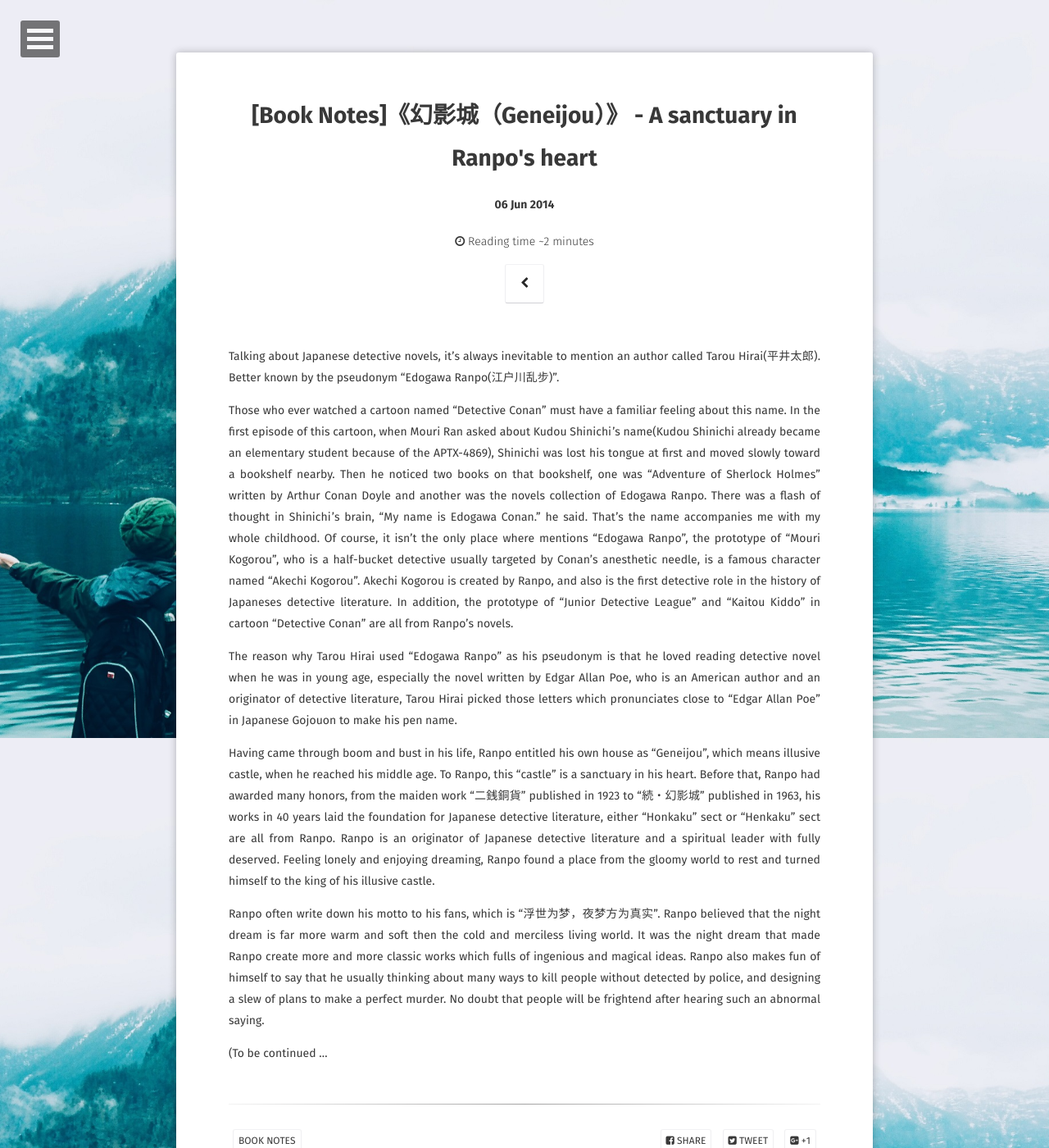
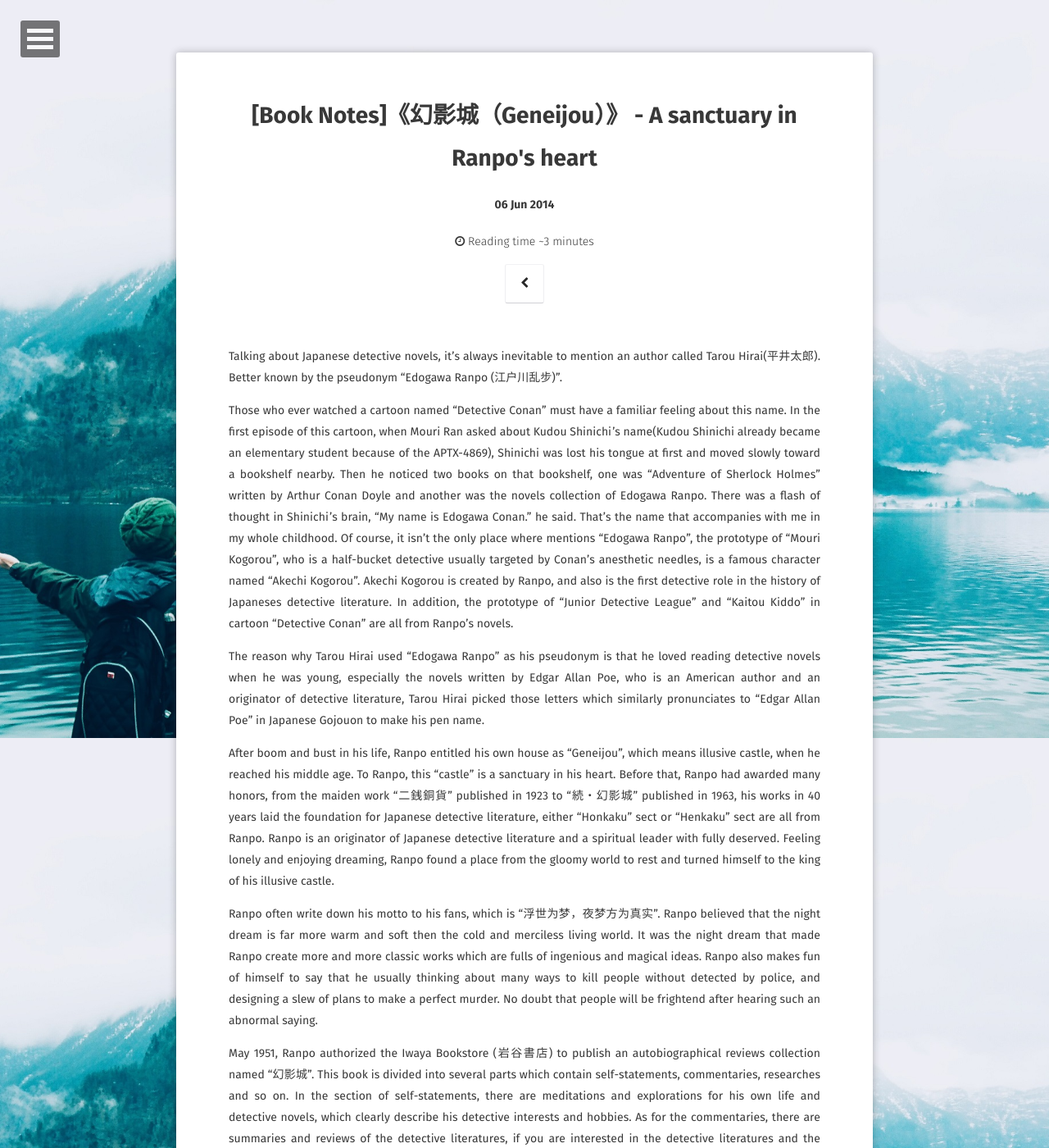
Before and after one commit to ligggnin/ligggnin.github.io, a Jekyll site: the page built from _posts/2014-06-06-book notes-Geneijo-a sanctuary in ranpo's heart.md, in a window 1280 px wide and 1400 px high. Shown: the whole window at 82% size. Built offline with Jekyll 4.4.1, drawn with Linux system fonts in a browser that asks for light colours; some web fonts are replaced; comment, search, counter and statistics services are not loaded; some of the changed text lies outside the part shown.

Commit message:
Update 2014-06-06-book notes-Geneijo-a sanctuary in ranpo's heart.md

```diff
--- a/_posts/2014-06-06-book notes-Geneijo-a sanctuary in ranpo's heart.md
+++ b/_posts/2014-06-06-book notes-Geneijo-a sanctuary in ranpo's heart.md
@@ -7,14 +7,16 @@ tags: [book notes]
 comments: true
 ---
 
-Talking about Japanese detective novels, it's always inevitable to mention an author called Tarou Hirai(平井太郎). Better known by the pseudonym "Edogawa Ranpo(江户川乱步)".
+Talking about Japanese detective novels, it's always inevitable to mention an author called Tarou Hirai(平井太郎). Better known by the pseudonym "Edogawa Ranpo (江户川乱步)".
 
-Those who ever watched a cartoon named "Detective Conan" must have a familiar feeling about this name. In the first episode of this cartoon, when Mouri Ran asked about Kudou Shinichi's name(Kudou Shinichi already became an elementary student because of the APTX-4869), Shinichi was lost his tongue at first and moved slowly toward a bookshelf nearby. Then he noticed two books on that bookshelf, one was "Adventure of Sherlock Holmes" written by Arthur Conan Doyle and another was the novels collection of Edogawa Ranpo. There was a flash of thought in Shinichi's brain, "My name is Edogawa Conan." he said. That's the name accompanies me with my whole childhood. Of course, it isn't the only place where mentions "Edogawa Ranpo", the prototype of "Mouri Kogorou", who is a half-bucket detective usually targeted by Conan's anesthetic needle, is a famous character named "Akechi Kogorou". Akechi Kogorou is created by Ranpo, and also is the first detective role in the history of Japaneses detective literature. In addition, the prototype of "Junior Detective League" and "Kaitou Kiddo" in cartoon "Detective Conan" are all from Ranpo's novels.
+Those who ever watched a cartoon named "Detective Conan" must have a familiar feeling about this name. In the first episode of this cartoon, when Mouri Ran asked about Kudou Shinichi's name(Kudou Shinichi already became an elementary student because of the APTX-4869), Shinichi was lost his tongue at first and moved slowly toward a bookshelf nearby. Then he noticed two books on that bookshelf, one was "Adventure of Sherlock Holmes" written by Arthur Conan Doyle and another was the novels collection of Edogawa Ranpo. There was a flash of thought in Shinichi's brain, "My name is Edogawa Conan." he said. That's the name that accompanies with me in my whole childhood. Of course, it isn't the only place where mentions "Edogawa Ranpo", the prototype of "Mouri Kogorou", who is a half-bucket detective usually targeted by Conan's anesthetic needles, is a famous character named "Akechi Kogorou". Akechi Kogorou is created by Ranpo, and also is the first detective role in the history of Japaneses detective literature. In addition, the prototype of "Junior Detective League" and "Kaitou Kiddo" in cartoon "Detective Conan" are all from Ranpo's novels.
 
-The reason why Tarou Hirai used "Edogawa Ranpo" as his pseudonym is that he loved reading detective novel when he was in young age, especially the novel written by Edgar Allan Poe, who is an American author and an originator of detective literature, Tarou Hirai picked those letters which pronunciates close to "Edgar Allan Poe" in Japanese Gojouon to make his pen name.
+The reason why Tarou Hirai used "Edogawa Ranpo" as his pseudonym is that he loved reading detective novels when he was young, especially the novels written by Edgar Allan Poe, who is an American author and an originator of detective literature, Tarou Hirai picked those letters which similarly pronunciates to "Edgar Allan Poe" in Japanese Gojouon to make his pen name.
 
-Having came through boom and bust in his life, Ranpo entitled his own house as "Geneijou", which means illusive castle, when he reached his middle age. To Ranpo, this "castle" is a sanctuary in his heart. Before that, Ranpo had awarded many honors, from the maiden work "二銭銅貨" published in 1923 to "続・幻影城" published in 1963, his works in 40 years laid the foundation for Japanese detective literature, either "Honkaku" sect or "Henkaku" sect are all from Ranpo. Ranpo is an originator of Japanese detective literature and a spiritual leader with fully deserved. Feeling lonely and enjoying dreaming, Ranpo found a place from the gloomy world to rest and turned himself to the king of his illusive castle.
+After boom and bust in his life, Ranpo entitled his own house as "Geneijou", which means illusive castle, when he reached his middle age. To Ranpo, this "castle" is a sanctuary in his heart. Before that, Ranpo had awarded many honors, from the maiden work "二銭銅貨" published in 1923 to "続・幻影城" published in 1963, his works in 40 years laid the foundation for Japanese detective literature, either "Honkaku" sect or "Henkaku" sect are all from Ranpo. Ranpo is an originator of Japanese detective literature and a spiritual leader with fully deserved. Feeling lonely and enjoying dreaming, Ranpo found a place from the gloomy world to rest and turned himself to the king of his illusive castle.
 
-Ranpo often write down his motto to his fans, which is "浮世为梦，夜梦方为真实". Ranpo believed that the night dream is far more warm and soft then the cold and merciless living world. It was the night dream that made Ranpo create more and more classic works which fulls of ingenious and magical ideas. Ranpo also makes fun of himself to say that he usually thinking about many ways to kill people without  detected by police, and designing a slew of plans to make a perfect murder. No doubt that people will be frightend after hearing such an abnormal saying.
+Ranpo often write down his motto to his fans, which is "浮世为梦，夜梦方为真实". Ranpo believed that the night dream is far more warm and soft then the cold and merciless living world. It was the night dream that made Ranpo create more and more classic works which are fulls of ingenious and magical ideas. Ranpo also makes fun of himself to say that he usually thinking about many ways to kill people without  detected by police, and designing a slew of plans to make a perfect murder. No doubt that people will be frightend after hearing such an abnormal saying.
 
-(To be continued ...
+May 1951, Ranpo authorized the Iwaya Bookstore (岩谷書店) to publish an autobiographical reviews collection named "幻影城". This book is divided into several parts which contain self-statements, commentaries, researches and so on. In the section of self-statements, there are meditations and explorations for his own life and detective novels, which clearly describe his detective interests and hobbies. As for the commentaries, there are summaries and reviews of the detective literatures, if you are interested in the detective literatures and the literary history of detective novels, then this part is well worth watching.
+
+November 1961, when Ranpo won the Medal with Purple Ribbon (紫綬褒章), he said: "This is not a honor for me alone." Yes, it's not only Ranpo's honor, it's the honor of all the readers and writers who love the detective novels. July 1965, Ranpo died due to cerebral hemorrhage. An old man with a penchant for fantasy entered another dream, once again seeking to portray his own illusion.
```
